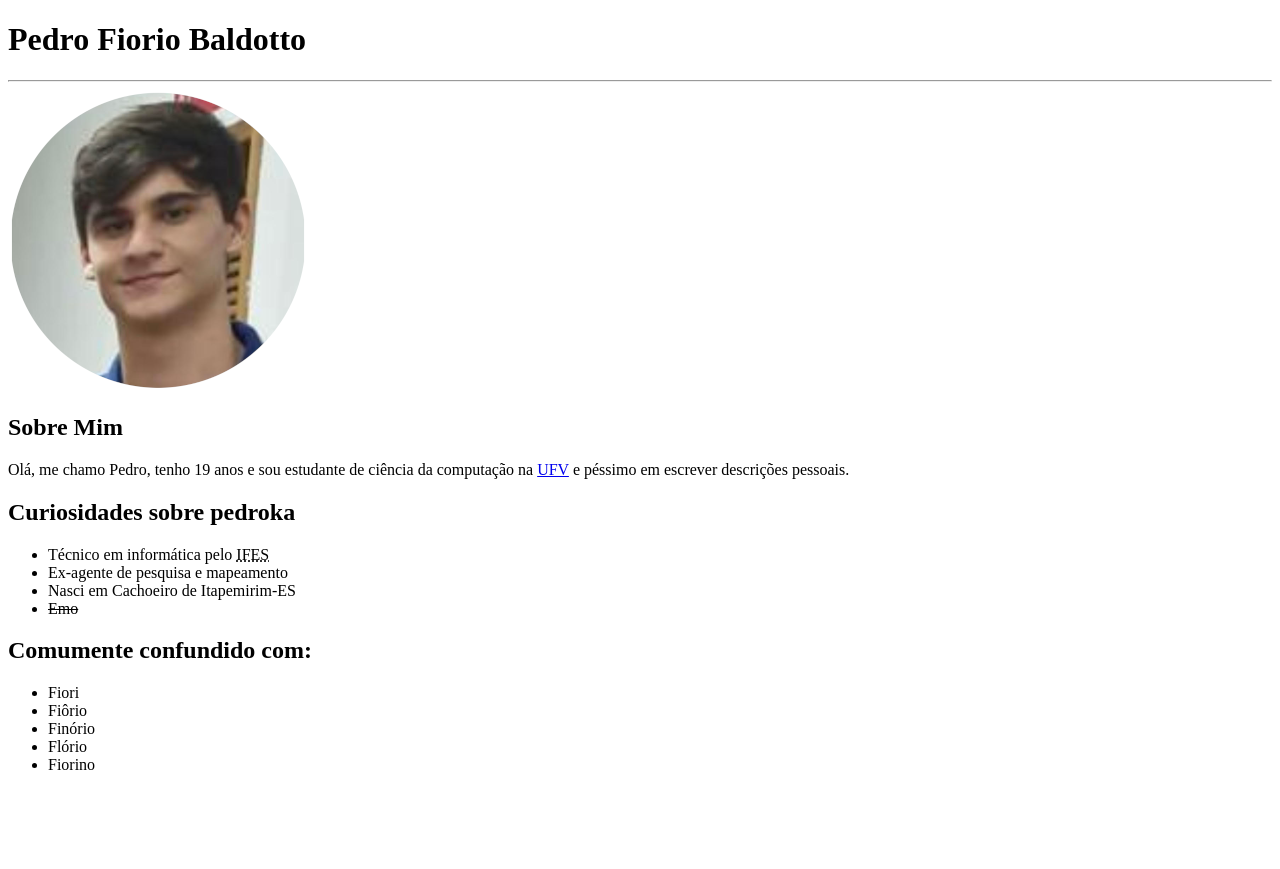
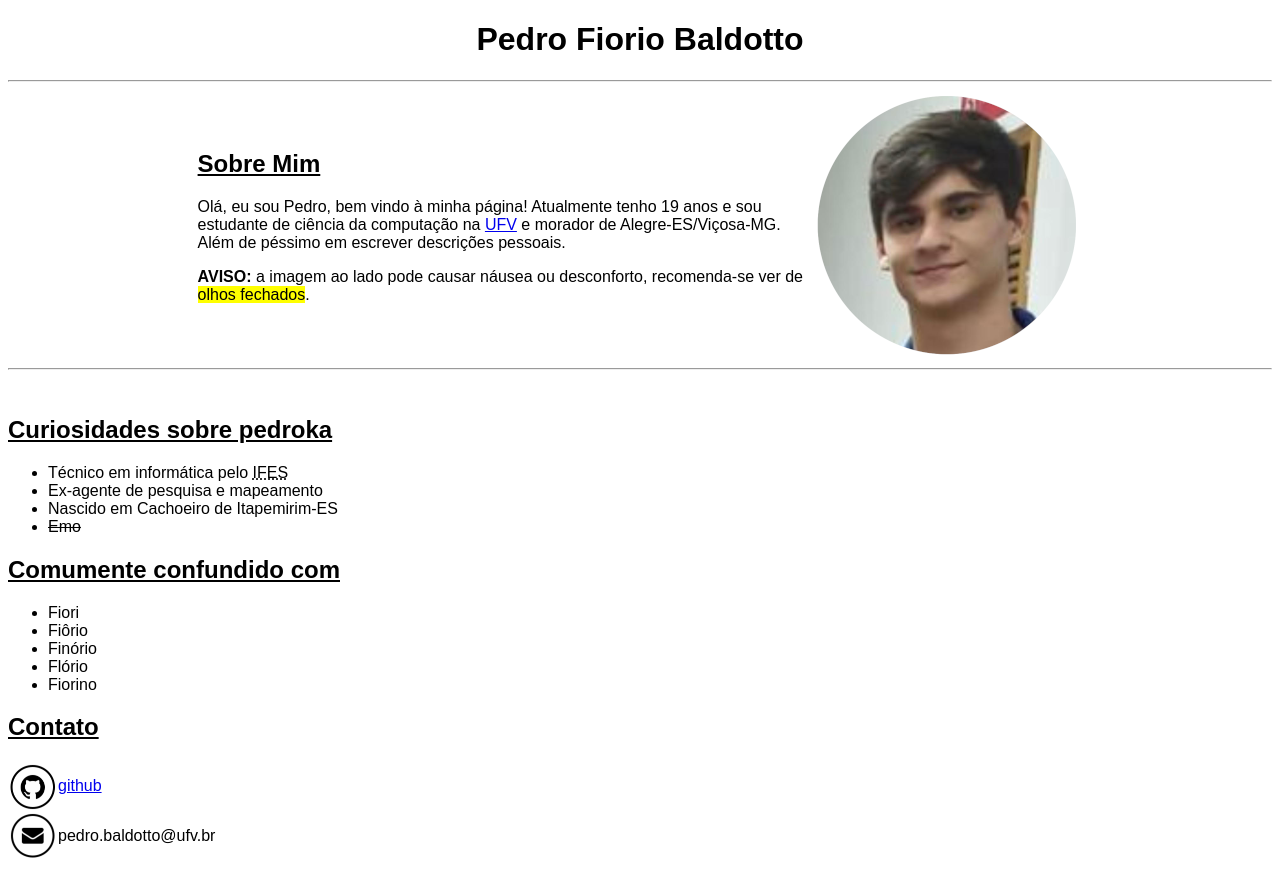
Before and after one commit to PedroFiorio/Web-SobreMim-PedroFiorio, a plain HTML site: page index.html in a window 1280 px wide. Before the commit the page ends 800 px from the top, so only its background shows below. Drawn offline with Linux system fonts and the light colour scheme.

Commit message:
formatações

```diff
--- a/index.html
+++ b/index.html
@@ -5,21 +5,30 @@
     <meta http-equiv="X-UA-Compatible" content="IE=edge">
     <meta name="viewport" content="width=device-width, initial-scale=1.0">
     <title>Sobre Mim</title>
+    <link rel="stylesheet" href="style.css">
 </head>
 <body>
     <h1>Pedro Fiorio Baldotto</h1>
     <hr>
-    <img src="imagens/foto_circular.png" alt="Foto minha">
+    <div class="container">
+        <div class="texto">
             <h2>Sobre Mim</h2>
-    <p>Olá, me chamo Pedro, tenho 19 anos e sou estudante de ciência da computação na <a href="https://www.ufv.br/" target="_blank" rel="external">UFV</a> e péssimo em escrever descrições pessoais.</p>
+            <p>Olá, eu sou Pedro, bem vindo à minha página! Atualmente tenho 19 anos e sou estudante de ciência da computação na <a href="https://www.ufv.br/" target="_blank" rel="external">UFV</a> e morador de Alegre-ES/Viçosa-MG. Além de péssimo em escrever descrições pessoais.</p>
+            <p><strong>AVISO:</strong> a imagem ao lado pode causar náusea ou desconforto, recomenda-se ver de <mark>olhos fechados</mark>.</p>
+        </div>
+            <img src="imagens/foto-circular.png" alt="Foto minha">
+    </div>
+    <hr>
+    <br>
+    <div class="outro">
         <h2>Curiosidades sobre pedroka</h2>
         <ul>
             <li>Técnico em informática pelo <abbr title="Instituto Federal do Espírito Santo">IFES</abbr></li>
             <li>Ex-agente de pesquisa e mapeamento</li>
-        <li>Nasci em Cachoeiro de Itapemirim-ES</li>
+            <li>Nascido em Cachoeiro de Itapemirim-ES</li>
             <li><del>Emo</del></li>
         </ul>
-    <h2>Comumente confundido com:</h2>
+        <h2>Comumente confundido com</h2>
         <ul>
             <li>Fiori</li>
             <li>Fiôrio</li>
@@ -28,5 +37,18 @@
             <li>Fiorino</li>
         </ul>
 
+        <div class="contato">
+            <h2>Contato</h2>
+            <div class="github">
+                <img src="imagens/icone-github.png" alt="icone github">
+                <p><a href="https://github.com/PedroFiorio" target="_blank" rel="external">github</a></p>
+            </div>
+            <div class="email">
+                <img src="imagens/icone-email.png" alt="icone email">
+                <p>pedro.baldotto@ufv.br</p>
+            </div>
+        </div>
+
+    </div>
 </body>
 </html>
--- /dev/null
+++ b/style.css
@@ -0,0 +1,29 @@
+@charset "UTF-8";
+
+body {
+    font-family: sans-serif;
+}
+
+h1 {
+    text-align: center;
+}
+
+h2 {
+    text-decoration: underline;
+}
+
+.container {
+    margin: auto;
+    width: 70%;
+    display: flex;
+    justify-content: center;
+    align-items: center;
+}
+
+.github {
+    display: flex;
+}
+
+.email {
+    display: flex;
+}
```
Also changed, not shown: imagens/foto-circular.png (added), imagens/foto_circular.png (deleted), imagens/icone-email-full.png (added), imagens/icone-email.png (added), imagens/icone-github-full.png (added), imagens/icone-github.png (added). Lines whose indentation alone changed are shown as unchanged.
